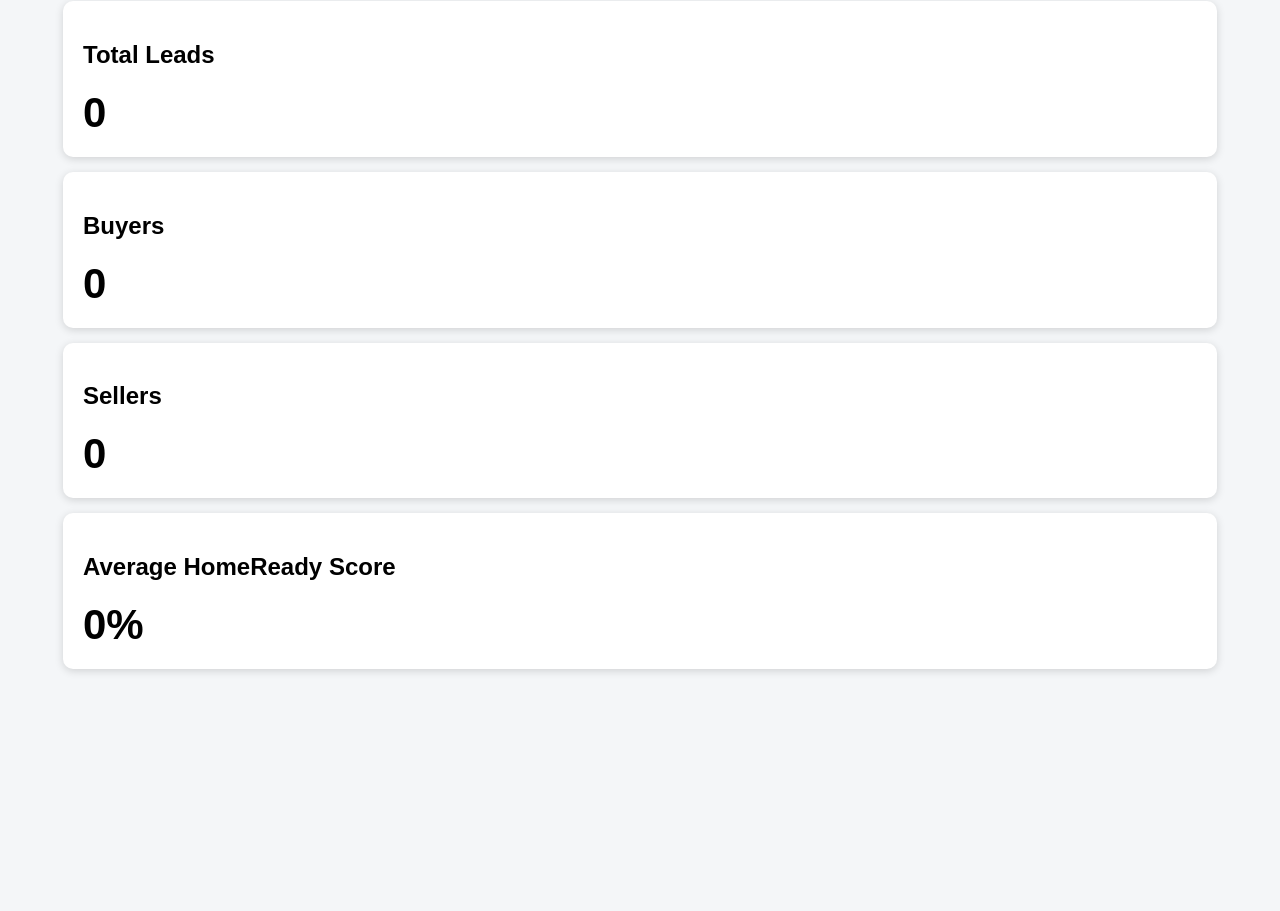
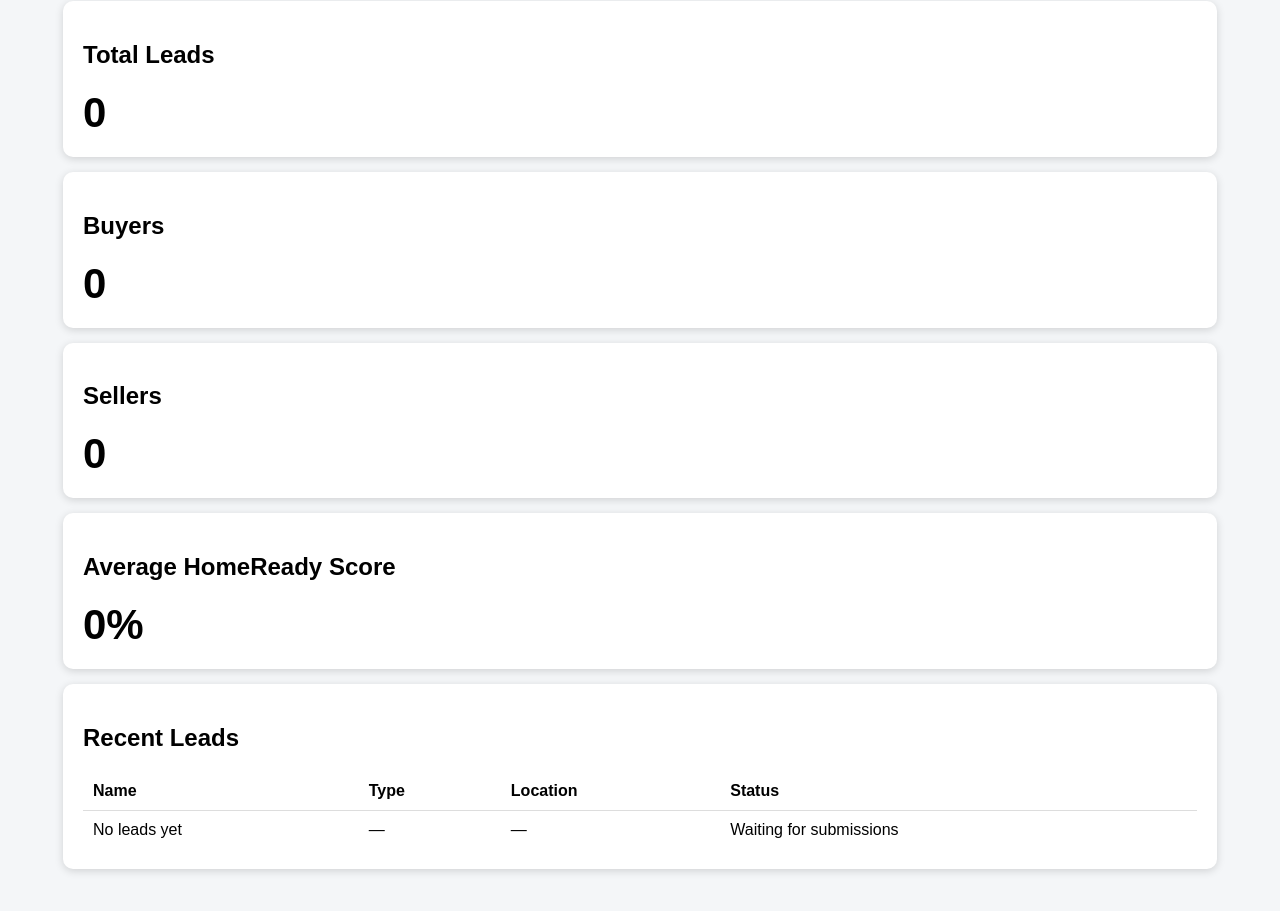
Before and after one commit to Krock333/real-estate-lead-generator, a plain HTML site: page dashboard.html in a window 1280 px wide. Shown: the part 127-1038 px from the top of the page. Before the commit the page ends 859 px from the top, so only its background shows below. Drawn offline with Linux system fonts and the light colour scheme.

Commit message:
Add Recent Leads section to dashboard

```diff
--- a/dashboard.html
+++ b/dashboard.html
@@ -55,6 +55,28 @@ font-weight:bold;
 <h2>Average HomeReady Score</h2>
 <div class="big">0%</div>
 </div>
+<div class="card">
+  <h2>Recent Leads</h2>
 
+  <table style="width:100%; border-collapse:collapse;">
+    <thead>
+      <tr style="text-align:left; border-bottom:1px solid #ddd;">
+        <th style="padding:10px;">Name</th>
+        <th style="padding:10px;">Type</th>
+        <th style="padding:10px;">Location</th>
+        <th style="padding:10px;">Status</th>
+      </tr>
+    </thead>
+
+    <tbody>
+      <tr>
+        <td style="padding:10px;">No leads yet</td>
+        <td style="padding:10px;">—</td>
+        <td style="padding:10px;">—</td>
+        <td style="padding:10px;">Waiting for submissions</td>
+      </tr>
+    </tbody>
+  </table>
+</div>
 </body>
 </html>
```
